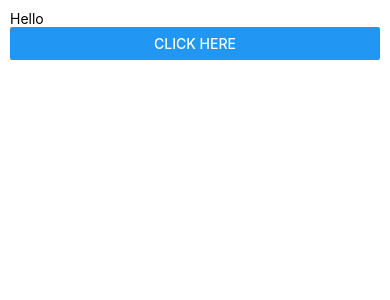
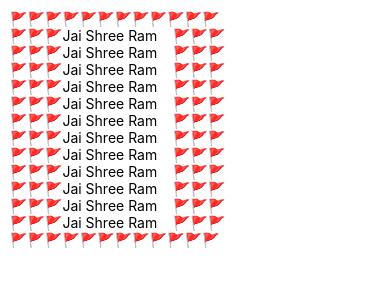
Before and after one commit to gopalkushwah/React-Native, a React Native app: screen / in a window 390 px wide. Shown: the top 300 px of the page. Built offline with nearby package versions, Linux system fonts and the light colour scheme.

Commit message:
Text component

```diff
--- a/App.tsx
+++ b/App.tsx
@@ -13,8 +13,25 @@ import {
       borderRadius : 20,
       margin :10
     }}>
-      <Text>Hello</Text>
-      <Button  title="Click here"></Button>
+      {/*
+        <Text> component is used for displaying text or text content within your mobile application.
+        It's the primary component for rendering text elements and is an essential part of building user interfaces.
+      */}
+      <Text>🚩🚩🚩🚩🚩🚩🚩🚩🚩🚩🚩🚩</Text>
+      <Text>🚩🚩🚩Jai Shree Ram    🚩🚩🚩</Text>
+      <Text>🚩🚩🚩Jai Shree Ram    🚩🚩🚩</Text>
+      <Text>🚩🚩🚩Jai Shree Ram    🚩🚩🚩</Text>
+      <Text>🚩🚩🚩Jai Shree Ram    🚩🚩🚩</Text>
+      <Text>🚩🚩🚩Jai Shree Ram    🚩🚩🚩</Text>
+      <Text>🚩🚩🚩Jai Shree Ram    🚩🚩🚩</Text>
+      <Text>🚩🚩🚩Jai Shree Ram    🚩🚩🚩</Text>
+      <Text>🚩🚩🚩Jai Shree Ram    🚩🚩🚩</Text>
+      <Text>🚩🚩🚩Jai Shree Ram    🚩🚩🚩</Text>
+      <Text>🚩🚩🚩Jai Shree Ram    🚩🚩🚩</Text>
+      <Text>🚩🚩🚩Jai Shree Ram    🚩🚩🚩</Text>
+      <Text>🚩🚩🚩Jai Shree Ram    🚩🚩🚩</Text>
+      <Text>🚩🚩🚩🚩🚩🚩🚩🚩🚩🚩🚩🚩</Text>
+
     </View>
   )
  }
```
